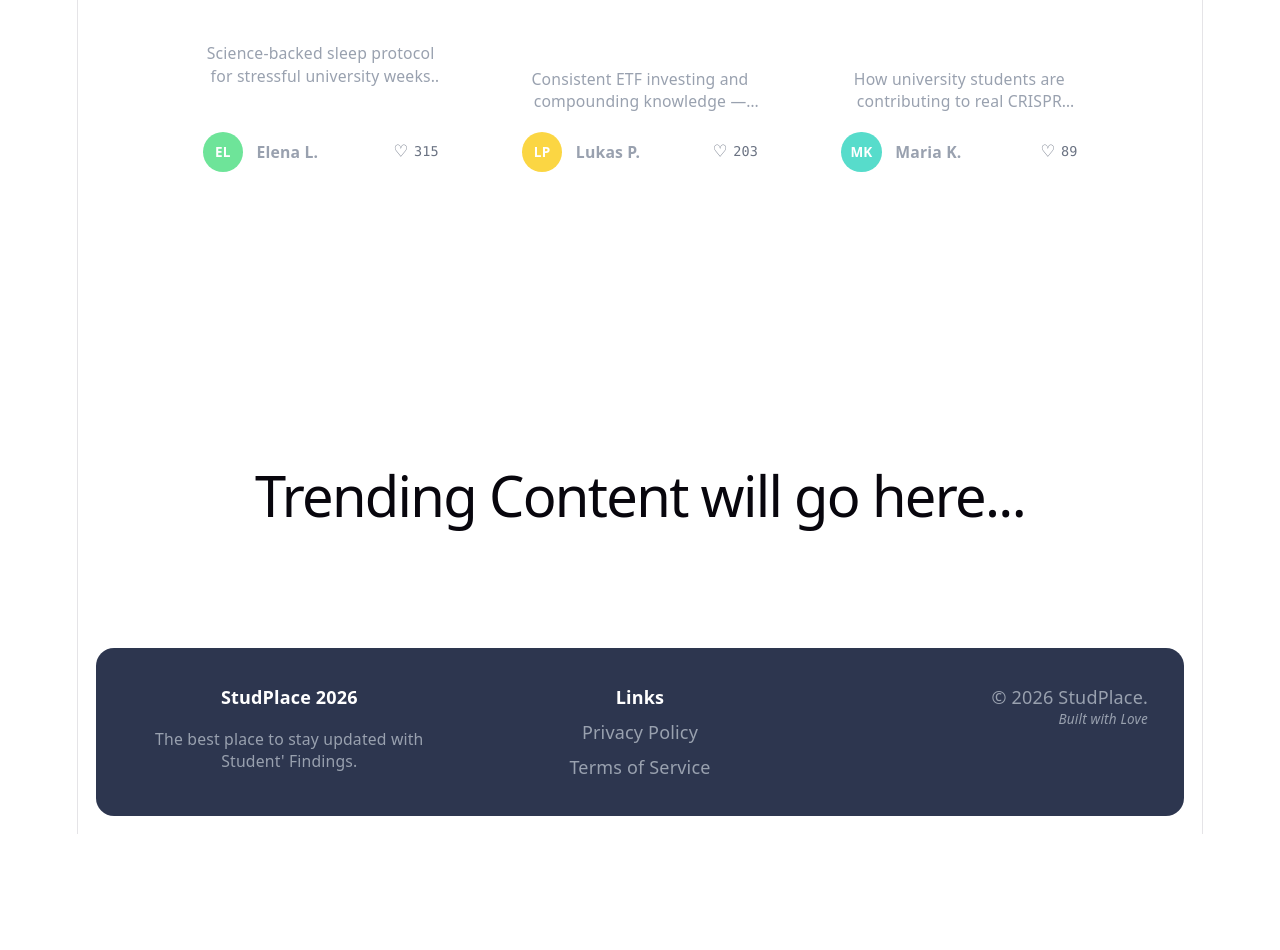
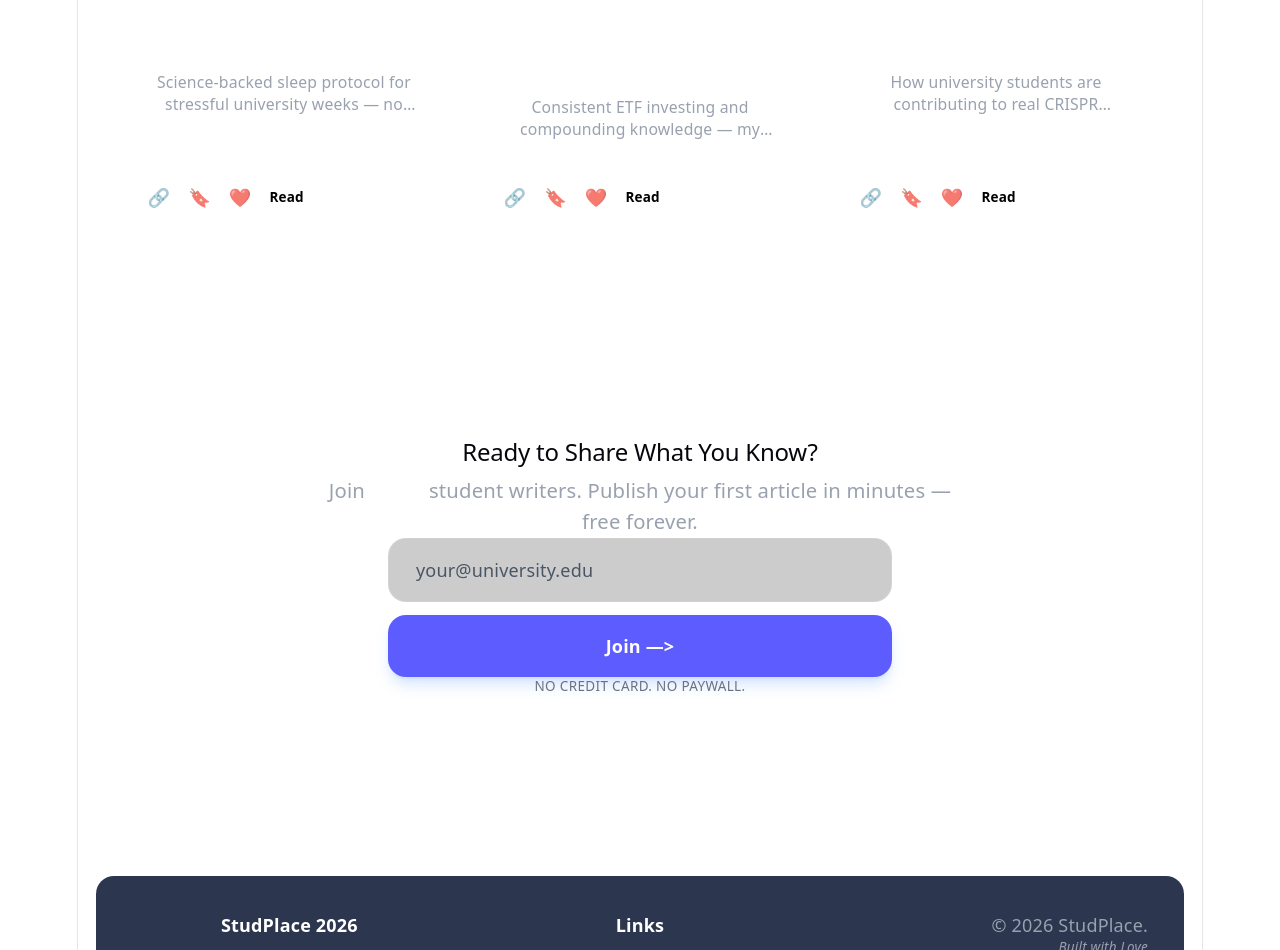
Before and after one commit to DoDoSov/project-studblog, a Svelte app in the folder Frontend/: page / in a window 1280 px wide. Shown: the part 1880-2830 px from the top of the page. Before the commit the page ends 2714 px from the top, so only its background shows below. Built offline with nearby package versions, Linux system fonts and the light colour scheme.

Commit message:
Added Promo and changed PostCardSmall elements

```diff
--- a/Frontend/src/App.svelte
+++ b/Frontend/src/App.svelte
@@ -5,6 +5,7 @@
   import Category from './lib/components/Category.svelte';
   import PostCard from './lib/components/PostCard.svelte';
   import PostCardSmall from './lib/components/PostCardSmall.svelte';
+  import Promo from './lib/components/Promo.svelte';
 
   const trendingPosts = [
     {
@@ -101,25 +102,20 @@
       <PostCard {...post} />
     {/each}
   </div>
+  </section>
 
-<div class="mx-4 mt-12 mb-20">
-  <div class="inline-block bg-[#1A1F2E] px-8 py-3 rounded-t-2xl border-t border-x border-white/5">
-    <span class="text-sm font-bold text-white tracking-wide">More Posts</span>
+  <section class="mx-4 mb-10 bg-brand-card/10 p-6 rounded-3xl border border-white/5">
+  <div class="flex justify-between items-center mb-6">
+    <h2 class="text-xl font-bold text-white px-4 py-1 bg-white/5 rounded-lg">More Posts</h2>
   </div>
-
-  <div class="bg-brand-card/20 p-8 rounded-b-[2.5rem] rounded-tr-[2.5rem] border border-white/5">
     <div class="grid grid-cols-1 md:grid-cols-2 lg:grid-cols-3 gap-8">
       {#each morePosts as post}
         <PostCardSmall {...post} />
       {/each}
     </div>
-  </div>
-</div>
-</section>
-  <main class="flex-grow p-8">
-    <h1 class="text-4xl font-bold text-center">Trending Content will go here...</h1>
+  </section>
 
-    </main>
+  <Promo />
 
   <Footer />
 </div>
--- a/Frontend/src/lib/components/PostCardSmall.svelte
+++ b/Frontend/src/lib/components/PostCardSmall.svelte
@@ -29,17 +29,15 @@
   </p>
 
   <div class="mt-auto pt-4 border-t border-white/5 flex items-center justify-between">
-    <div class="flex items-center gap-3">
-      <div class="size-9 rounded-full flex items-center justify-center text-xs font-bold text-white
-        {category === 'HEALTH' ? 'bg-[#4ADE80]/80' : category === 'FINANCE' ? 'bg-[#FACC15]/80' : 'bg-[#2DD4BF]/80'}">
-        {initials}
+    <div class="mt-auto flex items-center justify-between pt-4 border-t border-white/10">
+      <div class="flex gap-4 opacity-70">
+        <button class="hover:text-blue-400">🔗</button>
+        <button class="hover:text-yellow-400">🔖</button>
+        <button class="hover:text-red-400">❤️</button>
       </div>
-      <span class="text-gray-400 text-sm font-semibold">{author}</span>
-    </div>
-
-    <div class="flex items-center gap-1.5 text-gray-500 text-xs font-mono">
-      <span class="text-lg">♡</span>
-      <span>{likes}</span>
+      <button class="bg-white text-black text-xs font-bold px-4 py-2 rounded-full hover:bg-gray-200 transition">
+        Read
+      </button>
     </div>
   </div>
 </div>
--- /dev/null
+++ b/Frontend/src/lib/components/Promo.svelte
@@ -0,0 +1,46 @@
+<section class="mx-4 my-16 relative overflow-hidden">
+  <div class="bg-brand-card/30 backdrop-blur-md rounded-[2.5rem] p-12 border border-white/5 flex flex-col items-center text-center relative">
+
+    <div class="absolute top-6 left-6 opacity-20 pointer-events-none">
+      <div class="grid grid-cols-4 gap-2">
+        {#each Array(12) as _}
+          <div class="size-1 bg-white rounded-full"></div>
+        {/each}
+      </div>
+    </div>
+
+    <h2 class="text-3xl md:text-4xl font-bold text-white mb-4 tracking-tight">
+      Ready to Share What You Know?
+    </h2>
+
+    <p class="text-gray-400 text-lg mb-8 max-w-xl">
+      Join <span class="text-white font-bold">1,240</span> student writers.
+      Publish your first article in minutes — free forever.
+    </p>
+
+    <div class="w-full max-w-md">
+      <div class="flex flex-col sm:flex-row gap-3">
+        <input
+          type="email"
+          placeholder="your@university.edu"
+          class="flex-grow bg-black/20 border border-white/10 rounded-2xl px-6 py-4 text-white outline-none focus:ring-2 ring-blue-500/50 transition-all placeholder:text-gray-600"
+        />
+        <button class="bg-[#5D5CFF] hover:bg-[#4A49E5] text-white font-bold px-8 py-4 rounded-2xl transition-all shadow-lg shadow-blue-500/20 active:scale-95 whitespace-nowrap">
+          Join —>
+        </button>
+      </div>
+
+      <p class="mt-4 text-xs text-gray-500 font-medium tracking-wide uppercase">
+        No credit card. No paywall.
+      </p>
+    </div>
+
+    <div class="absolute bottom-6 right-6 opacity-20 pointer-events-none rotate-180">
+      <div class="grid grid-cols-4 gap-2">
+        {#each Array(12) as _}
+          <div class="size-1 bg-white rounded-full"></div>
+        {/each}
+      </div>
+    </div>
+  </div>
+</section>
```
